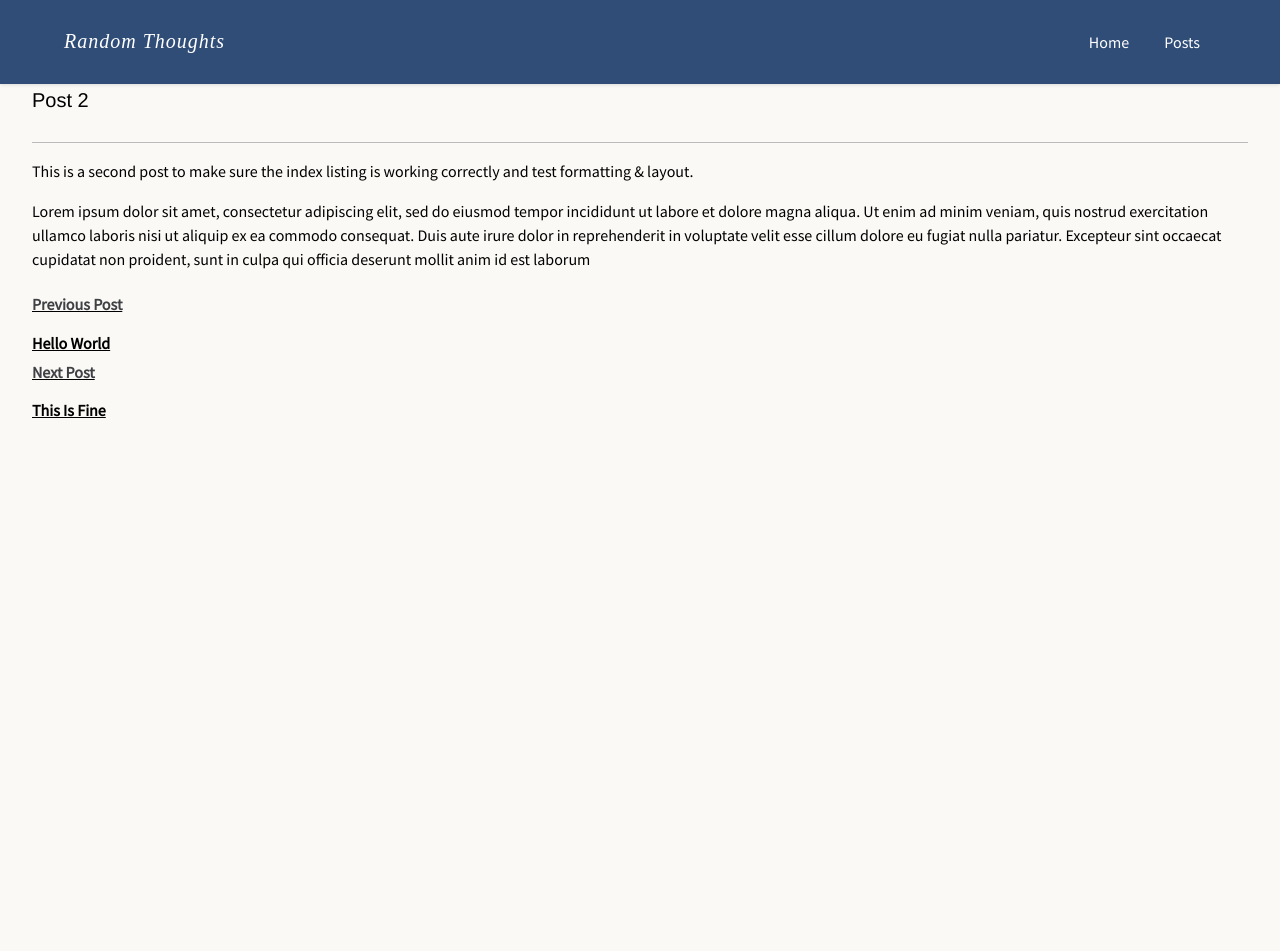
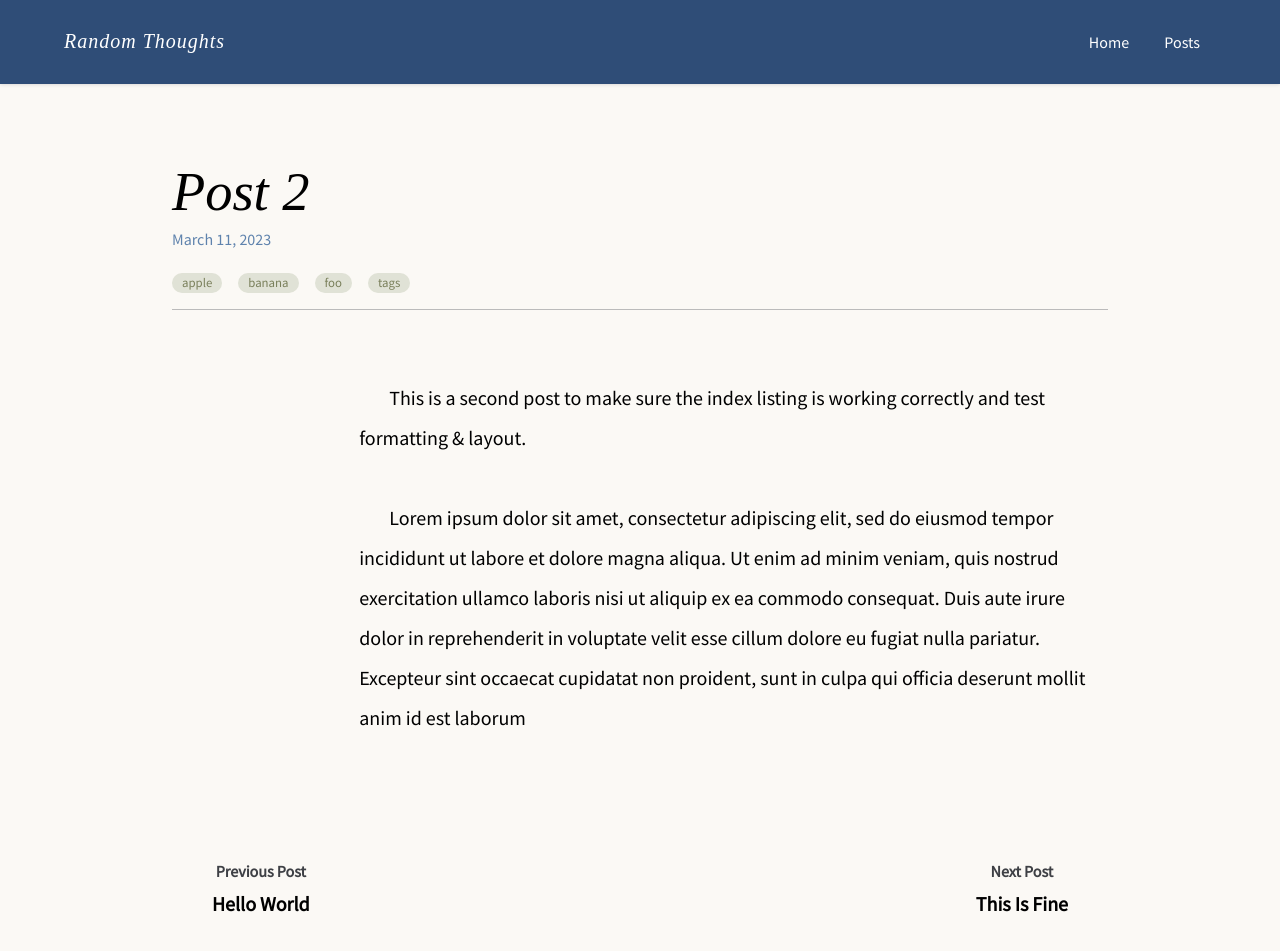
Before and after one commit to intothevoid1631/intothevoid1631.github.io, a Jekyll site: the page built from _posts/2023-03-11-post-2.html, in a window 1280 px wide and 1099 px high. Shown: the top 951 px of the window. Built offline with Jekyll 4.4.1, drawn with Linux system fonts in a browser that asks for light colours; some web fonts are replaced.

Commit message:
new post, post listings

```diff
--- a/_includes/header.html
+++ b/_includes/header.html
@@ -2,6 +2,6 @@
   <h1>Random Thoughts</h1>
   <nav>
     <a class="nav-anchor" href="/">Home</a>
-    <a class="nav-anchor" href="/">Posts</a>
+    <a class="nav-anchor" href="/posts">Posts</a>
   </nav>
 </header>
--- a/_layouts/post.html
+++ b/_layouts/post.html
@@ -1,15 +1,21 @@
 ---
 layout: default
 ---
+<div class="post-listing">
 <article class="blog-post" itemscope itemtype="http://schema.org/BlogPosting">
   <header>
-    <p class="post-meta"><time datetime="{{ page.date | date_to_xmlschema }}" itemprop="datePublished">{{ page.date | date: "%B %-d, %Y" }}</time>{% if page.author %} • <span itemprop="author" itemscope itemtype="http://schema.org/Person"><span itemprop="name">{{ page.author }}</span></span>{% endif %}</p>
-    <h1 class="title" itemprop="name headline">{{ page.title }}</h1>
+    <h2>{{ page.title }}</h2>
+    <h3>{{ page.date | date: "%B %-d, %Y" }}</h3>
+    <div class="feelings">
+      {% for tag in page.tags %}
+        <span>{{ tag }}</span>
+      {% endfor %}
+    </div>
   </header>
 
-  <div class="post-content" itemprop="articleBody">
+  <main>
     {{ content }}
-  </div>
+  </main>
 
   <footer class="post-navigation">
     {% if page.previous.url %}
@@ -21,3 +27,4 @@
   </footer>
 
 </article>
+</div>
--- /dev/null
+++ b/_sass/06_components/post-index.scss
@@ -0,0 +1,26 @@
+.post-index {
+  max-width: 600px;
+  margin: 8em auto;
+  display: flex;
+  flex-direction: column;
+  a {
+    border-bottom: 1px dashed #2F4D77;
+    display: block;
+    padding: 2em;
+    text-decoration: none;
+    transition: all .2s ease;
+    span {
+      display: block;
+    }
+    span.title {
+      font-family: $font-family-headline;
+      font-size: 2em;
+    }
+    span.date {
+
+    }
+    &:hover {
+      background: #eee;
+    }
+  }
+}
--- a/_sass/06_components/post-listing.scss
+++ b/_sass/06_components/post-listing.scss
@@ -2,3 +2,30 @@
   max-width: 1000px;
   margin: 8em auto;
 }
+
+.post-navigation {
+  display: flex;
+  margin-top: 6em;
+  justify-content: space-between;
+  a {
+    display: block;
+    cursor: pointer;
+    font-weight: 600;
+    text-align: center;
+    text-decoration: none;
+    transition: all .2s ease;
+    padding: 1em 2em;
+    font-size: 1.25em;
+    label {
+      font-size: 0.8em;
+      margin: 0;
+      cursor: pointer;
+    }
+    span {
+      cursor: pointer;
+    }
+    &:hover {
+      background: #eee;
+    }
+  }
+}
--- a/css/main.scss
+++ b/css/main.scss
@@ -18,5 +18,6 @@
 
   "06_components/header",
   "06_components/blog-post",
-  "06_components/post-listing"
+  "06_components/post-listing",
+  "06_components/post-index"
 ;
```
Also changed, not shown: _posts/2023-04-14-this-too-shall-pass.html (added, +11 -0 lines), posts.html (added, +13 -0 lines).
